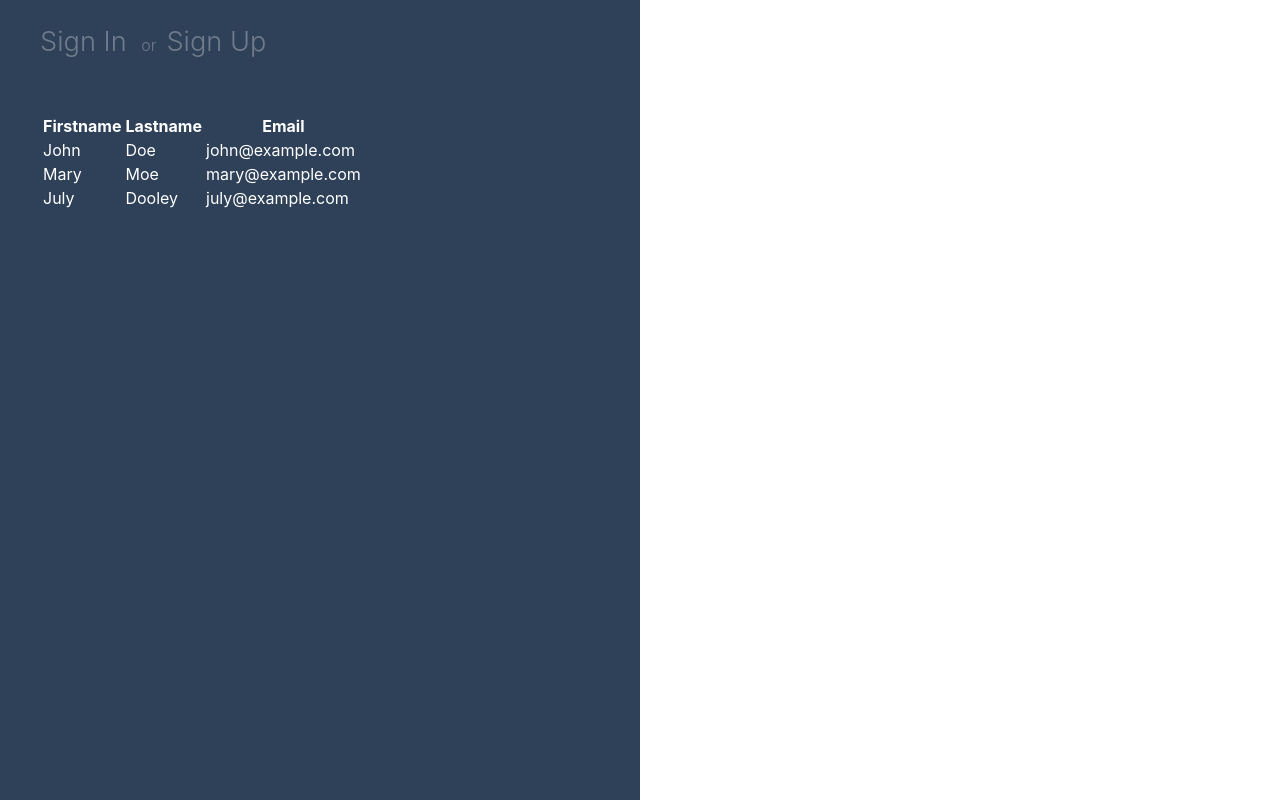
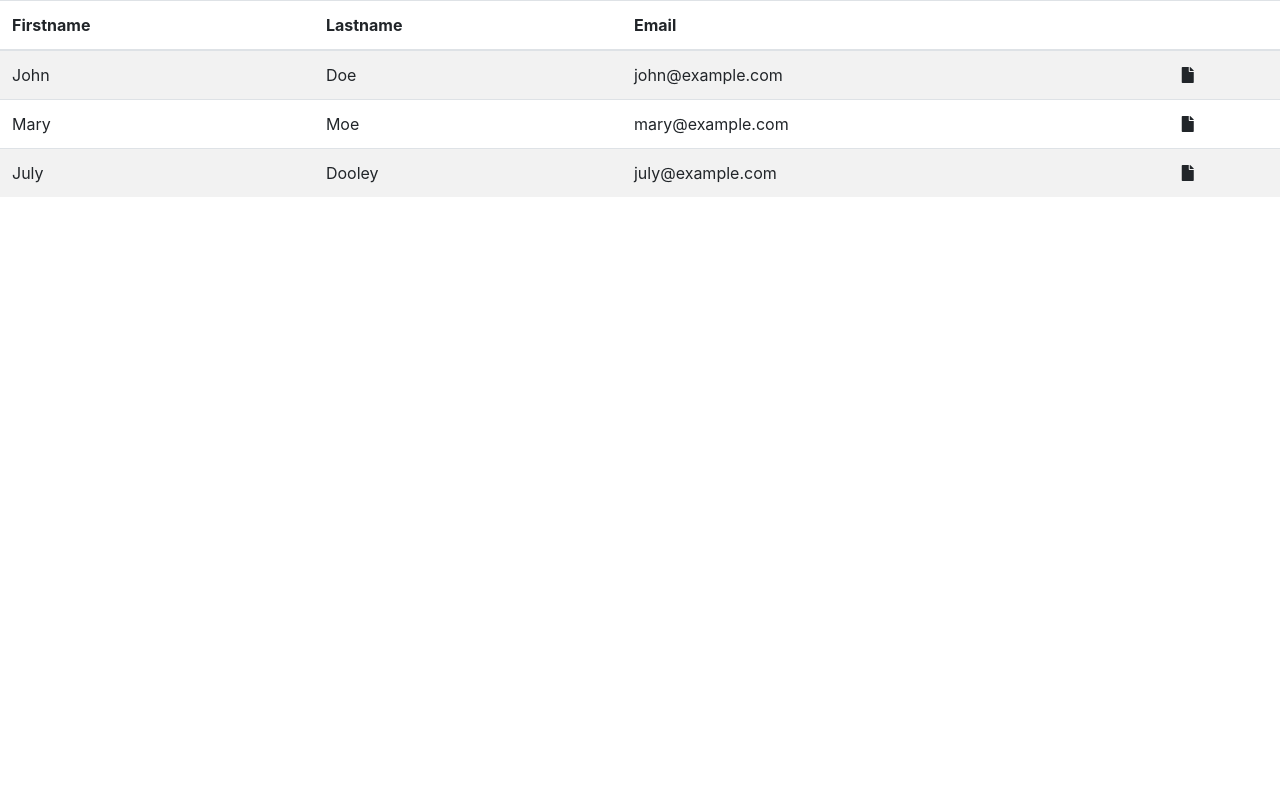
Before and after one commit to rajat333/dashboardApp, a React (Create React App) app: page /dashboard in a window 1280 px wide. Built offline with nearby package versions, Linux system fonts and the light colour scheme.

Commit message:
Added files

```diff
--- a/public/index.html
+++ b/public/index.html
@@ -15,6 +15,14 @@
       user's mobile device or desktop. See https://developers.google.com/web/fundamentals/web-app-manifest/
     -->
     <link rel="manifest" href="%PUBLIC_URL%/manifest.json" />
+    <meta name="viewport" content="width=device-width, initial-scale=1">
+    <link rel="stylesheet" href="https://maxcdn.bootstrapcdn.com/bootstrap/4.4.1/css/bootstrap.min.css">
+    <script src="https://ajax.googleapis.com/ajax/libs/jquery/3.4.1/jquery.min.js"></script>
+    <script src="https://cdnjs.cloudflare.com/ajax/libs/popper.js/1.16.0/umd/popper.min.js"></script>
+    <script src="https://maxcdn.bootstrapcdn.com/bootstrap/4.4.1/js/bootstrap.min.js"></script>
+   <link rel="stylesheet" href="https://use.fontawesome.com/releases/v5.6.3/css/all.css" integrity="sha384-UHRtZLI+pbxtHCWp1t77Bi1L4ZtiqrqD80Kn4Z8NTSRyMA2Fd33n5dQ8lWUE00s/" crossorigin="anonymous"></head>
+
+
     <!--
       Notice the use of %PUBLIC_URL% in the tags above.
       It will be replaced with the URL of the `public` folder during the build.
--- a/src/App.js
+++ b/src/App.js
@@ -3,8 +3,9 @@ import { BrowserRouter as Router, Switch,Route, Link, NavLink } from 'react-rout
 import SignUpForm from './pages/SignUpForm';
 import SignInForm from './pages/SignInForm';
 import Dashboard from './pages/Dashboard';
-import history from './pages/history/history';
+import { history } from "./pages/history/history";
 import './App.css';
+
 
 class App extends Component {
 
@@ -13,40 +14,55 @@ class App extends Component {
       console.log("in app construct");
   }
 
-  componentDidMount(){
+  componentWillMount(){
     console.log("in app component did mount",history);
-    history.listen(function(a,b,c){
-      console.log("sdjfnsdjfnsjdfnsd");
-    })
+    history.listen(function(location,action){
+      console.log("sdjfnsdjfnsjdfnsd",location,action);
+
+
+    });
   }
   render() {
      console.log("App render history ",history);
     return(
-      <Router history={ history }>
+
+      <Router history={history}>
         <Switch>
-      <div className="App">
-        {/* <div className="App__Aside"></div> */}
-        <div className="App__Form">
-          {/* <div className="PageSwitcher">
-            <NavLink to="/sign-in" activeClassName="PageSwitcher__Item--Active" className="PageSwitcher__Item">Sign In</NavLink>
-            <NavLink exact to="/" activeClassName="PageSwitcher__Item--Active" className="PageSwitcher__Item">Sign Up</NavLink>
-          </div> */}
+          <Route exact path="/" component={SignUpForm} />
+          <Route path="/sign-in" component={SignInForm} />
+          <Route path="/dashboard" component={ Dashboard } />
+          <Route path="*" component={SignInForm} />
+        </Switch>
+      </Router>
 
-          <div className="FormTitle">
-            <NavLink to="/sign-in" activeClassName="FormTitle__Link--Active" className="FormTitle__Link">Sign In</NavLink> or
-            <NavLink exact to="/" activeClassName="FormTitle__Link--Active" className="FormTitle__Link">Sign Up</NavLink>
-            </div>
-            <Route path="/dashboard" component={ Dashboard  }>
-            </Route>
-            <Route exact path="/" component={SignUpForm}>
-            </Route>
-            <Route path="/sign-in" component={SignInForm}>
-            </Route>
+      // <Router history={ history }>
+      //   <Switch>
+      //   <Route exact path="/" component={SignUpForm} />
+      //   <Route path="/sign-in" component={SignInForm} />
+      //   <Route path="/dashboard" component={Dashboard} />
+      //   <Route path="*" component={SignInForm} />
+      //{/* <div className="App">
+      //   <div className="App__Aside"></div>
+      //   <div className="App__Form">
+      //     <div className="PageSwitcher">
+      //       <NavLink to="/sign-in" activeClassName="PageSwitcher__Item--Active" className="PageSwitcher__Item">Sign In</NavLink>
+      //       <NavLink exact to="/" activeClassName="PageSwitcher__Item--Active" className="PageSwitcher__Item">Sign Up</NavLink>
+      //     </div>
 
-        </div>
-      </div>
-      </Switch>
-      </Router>
+      //     <div className="FormTitle">
+      //       <NavLink to="/sign-in" activeClassName="FormTitle__Link--Active" className="FormTitle__Link">Sign In</NavLink> or
+      //       <NavLink exact to="/" activeClassName="FormTitle__Link--Active" className="FormTitle__Link">Sign Up</NavLink>
+      //       </div>
+      //       <Route path="/dashboard" component={ Dashboard  }>
+      //       </Route>
+      //       <Route exact path="/" component={SignUpForm}>
+      //       </Route>
+      //       <Route path="/sign-in" component={SignInForm}>
+      //       </Route>
+      //   </div>
+      // </div> */}
+      // </Switch>
+      // </Router>
     );
   }
 }
--- a/src/pages/Dashboard.js
+++ b/src/pages/Dashboard.js
@@ -1,6 +1,7 @@
+/* eslint-disable jsx-a11y/anchor-is-valid */
 import React, { Component } from 'react';
-import { Link } from 'react-router-dom';
-import history from "./history/history";
+// import { Link } from 'react-router-dom';
+// import { history } from "./history/history";
 
 class Dashboard extends Component {
     constructor(props) {
@@ -16,12 +17,13 @@ class Dashboard extends Component {
         console.log("in dasboard render");
         return (
         <div className="FormCenter Dashboard">
-          <table class="table table-striped">
+          <table className="table table-striped">
     <thead>
       <tr>
         <th>Firstname</th>
         <th>Lastname</th>
         <th>Email</th>
+        <th></th>
       </tr>
     </thead>
     <tbody>
@@ -29,16 +31,25 @@ class Dashboard extends Component {
         <td>John</td>
         <td>Doe</td>
         <td>john@example.com</td>
+        <td>
+          <a className="add" title="Add" data-toggle="tooltip">  <i class="fas fa-file"></i></a>
+        </td>
       </tr>
       <tr>
         <td>Mary</td>
         <td>Moe</td>
         <td>mary@example.com</td>
+        <td>
+          <a className="add" title="Add" data-toggle="tooltip">  <i class="fas fa-file"></i></a>
+        </td>
       </tr>
       <tr>
         <td>July</td>
         <td>Dooley</td>
         <td>july@example.com</td>
+        <td>
+          <a className="add" title="Add" data-toggle="tooltip">  <i class="fas fa-file"></i></a>
+        </td>
       </tr>
     </tbody>
   </table>
--- a/src/pages/SignInForm.js
+++ b/src/pages/SignInForm.js
@@ -1,11 +1,10 @@
 import React, { Component } from 'react';
 import { Link } from 'react-router-dom';
-import history from "./history/history";
+import { history } from "./history/history";
 
 class SignInForm extends Component {
-    constructor() {
-        super();
-
+    constructor(props) {
+        super(props);
         this.state = {
             email: '',
             password: ''
@@ -27,11 +26,9 @@ class SignInForm extends Component {
 
     handleSubmit(e) {
         e.preventDefault();
-
         console.log('The form was submitted with the following data:');
         console.log(this.state);
         history.push("/dashboard");
-
     }
 
     render() {
@@ -49,7 +46,11 @@ class SignInForm extends Component {
               </div>
 
               <div className="FormField">
-                  <button className="FormField__Button mr-20">Sign In</button> <Link to="/" className="FormField__Link">Create an account</Link>
+                  <button className="FormField__Button mr-20">
+                  <Link to="/dashboard"> Sign In </Link>
+                  </button>
+
+                  <Link to="/" className="FormField__Link">Create an account</Link>
               </div>
             </form>
           </div>
--- a/src/pages/history/history.js
+++ b/src/pages/history/history.js
@@ -1,8 +1,3 @@
-import {createBrowserHistory} from 'history';
-// import {useRouterHistory, Router, Route} from 'react-router';
+import { createBrowserHistory } from "history";
 
- const history = createBrowserHistory();
- //const history = useRouterHistory(createBrowserHistory)({
-  //   basename: '/basename'
-  // });
-export default history;
+export const history = createBrowserHistory();
--- /dev/null
+++ b/src/pages/history/index.js
@@ -0,0 +1 @@
+export * from "./history";
```
